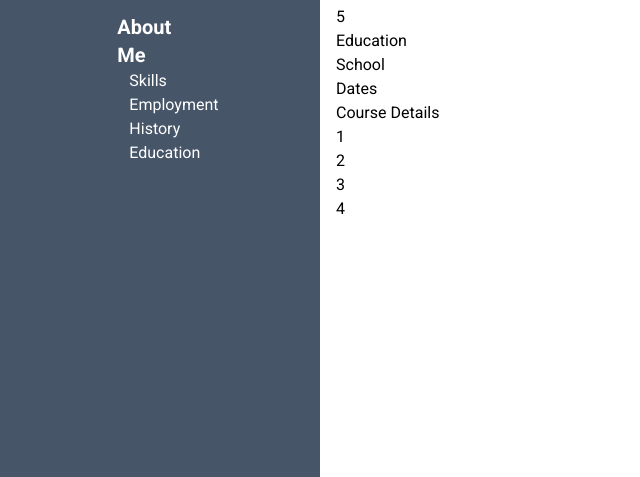
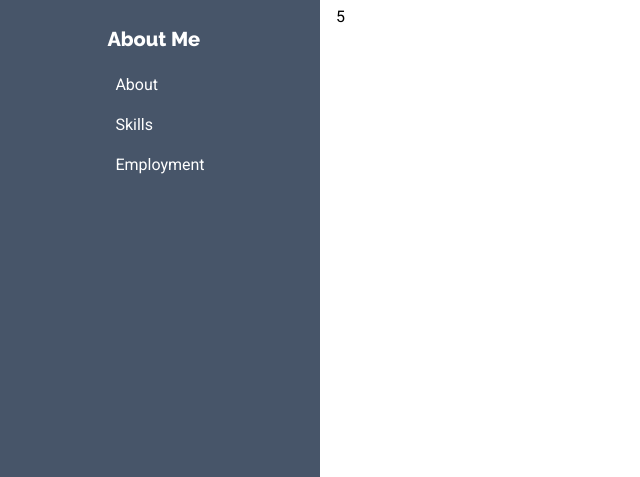
Before and after one commit to bretbelgarde/bretbelgarde.github.io, a website: page index.html in a window 1280 px wide. Shown: the part 323-800 px from the top of the page, without its empty margins (0-640 px from the left). Drawn offline with Linux system fonts and the light colour scheme.

Commit message:
Adjust nav

```diff
--- a/index.html
+++ b/index.html
@@ -7,11 +7,11 @@
     <title>Portfolio | Web Developer | Bret Belgarde</title>
     <link rel="stylesheet" href="/css/style.css">
     <link rel="preconnect" href="https://fonts.bunny.net">
-    <link href="https://fonts.bunny.net/css?family=raleway:400,400i,600,600i|roboto:300,300i,400,400i,500,500i,700,700i" rel="stylesheet" />
+    <link href="https://fonts.bunny.net/css?family=raleway:400,400i,600,600i,800,800i|roboto:300,300i,400,400i,500,500i,700,700i" rel="stylesheet" />
     <script src="https://kit.fontawesome.com/41d1b2c95d.js" crossorigin="anonymous"></script>
 </head>
 <body class="font-body">
-    <div class="container grid grid-cols-4">
+    <div class="grid grid-cols-4">
         <div class=" p-4 bg-slate-600 text-white h-screen">
             <div class="w-[166px] my-4 mx-auto relative">
                 <img src="/img/bretbelgarde_150x150.jpg" alt="Bret Belgarde | Web Developer" class="mx-auto border-8 rounded-full shadow-2xl">
@@ -24,14 +24,14 @@
                     <h1 class="font-header text-4xl">Bret Belgarde</h1>
                     <h2 class="font-header text-2xl">Web Developer</h2>
                 </div>
-                <div class="grid grid-cols-3">
-                    <nav class="col-start-2">
+                <div class="flex justify-center">
+                    <nav class="">
                         <ul>
-                            <li><h3 class="text-xl font-bold">About Me</h3>
-                                <ul class="pl-3">
-                                    <li><a href="#">Skills</a></li>
-                                    <li><a href="#"></a>Employment History</a></li>
-                                    <li><a href="#"></a>Education</a></li>
+                            <li><h3 class="text-xl font-extrabold font-header py-3">About Me</h3>
+                                <ul>
+                                    <li><a href="#" class="block w-full p-2 hover:bg-white hover:text-slate-700">About</a></li>
+                                    <li><a href="#" class="block w-full p-2 hover:bg-white hover:text-slate-700">Skills</a></li>
+                                    <li><a href="#" class="block w-full p-2 hover:bg-white hover:text-slate-700">Employment</a></li>
                                 </ul>
                             </li>
                             <!-- <li><h3 class="text-xl font-bold">Projects</h3>
@@ -54,9 +54,12 @@
                 </div>
             </div>
         </div>
-        <div class="row-span-3 p-4">
+        <div class="col-span-3 p-4 container w-full">
             <article>
-                <h1>Bret Belgarde</h1>
+                <section>
+                    <h2>About</h2>
+                    <p></p>
+                </section>
                 <section>
                     <h2>Skills</h2>
                     <div>
@@ -88,26 +91,6 @@
                         </div>
                     </div>
                 </section>
-                <section>
-                    <h2>Education</h2>
-                    <div>
-                        <div>
-                            <div>
-                                <h3>School</h3>
-                            </div>
-                            <div>Dates</div>
-                            <div>
-                                <h4>Course Details</h4>
-                                <ul>
-                                    <li>1</li>
-                                    <li>2</li>
-                                    <li>3</li>
-                                    <li>4</li>
-                                </ul>
-                            </div>
-                        </div>
-                    </div>
-                </section>
             </article>
         </div>
     </div>
```
Also changed, not shown: css/style.css.
